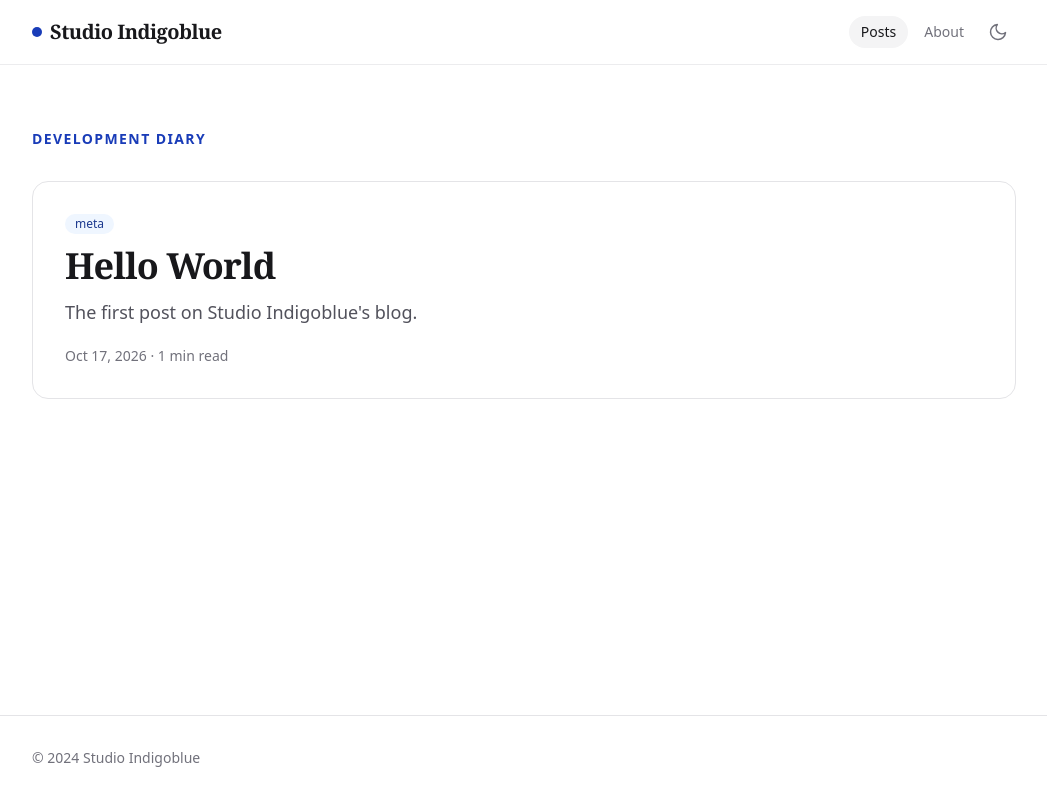
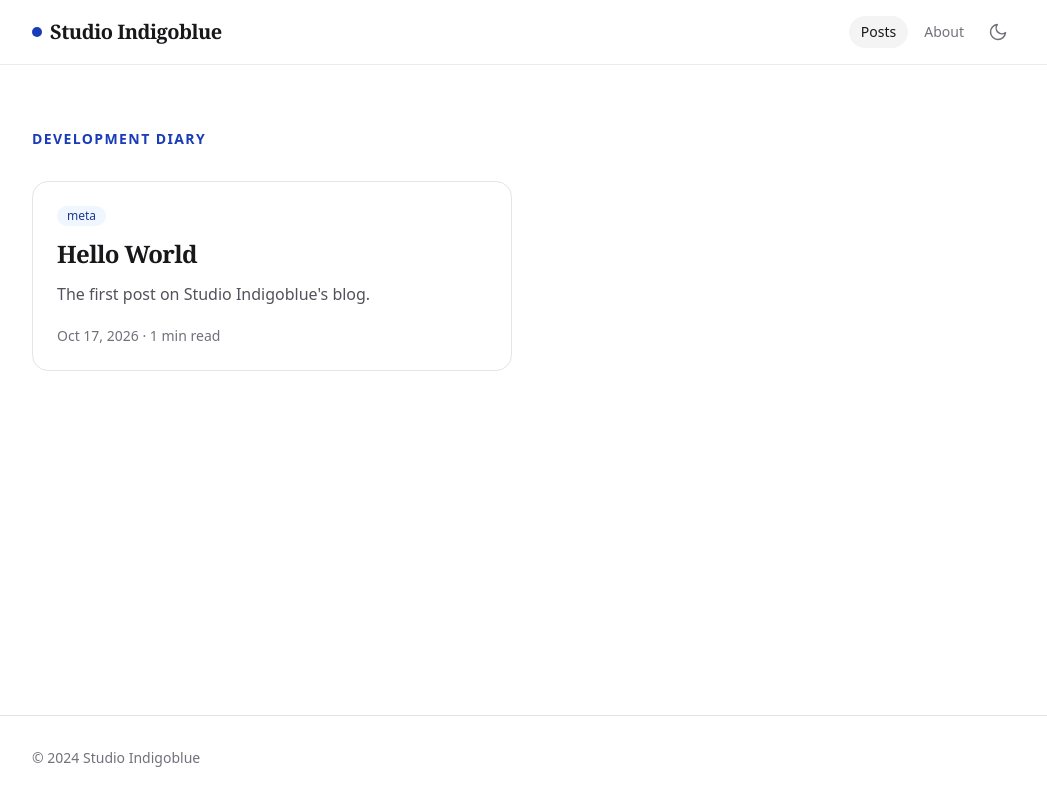
Before and after one commit to SimonKimDev/Devel, a React (Vite) app in the folder devel-frontend/: page / in a window 1280 px wide. Shown: the whole page, without its empty margins (116-1163 px from the left). Built offline with nearby package versions, Linux system fonts and the light colour scheme.

Commit message:
Fixing the size of the post card

```diff
--- a/devel-frontend/src/components/PostCard.tsx
+++ b/devel-frontend/src/components/PostCard.tsx
@@ -1,21 +1,23 @@
-import { Link } from 'react-router';
-import type { Post } from '../types/post';
-import { PostMeta } from './PostMeta';
-import { TagList } from './TagList';
+import { Link } from "react-router";
+import type { Post } from "../types/post";
+import { PostMeta } from "./PostMeta";
+import { TagList } from "./TagList";
 
 // LEARN: a component is a function from props to markup. PostCard doesn't fetch anything;
 // it renders whatever post it's given, which makes it easy to reuse and to test.
-export function PostCard({ post, featured = false }: { post: Post; featured?: boolean }) {
+export function PostCard({ post }: { post: Post }) {
   return (
-    <article className={featured ? 'card sm:col-span-2 sm:p-8' : 'card'}>
+    <article className="card">
       <TagList tags={post.tags} />
-      <h2 className={featured ? 'card-title text-3xl sm:text-4xl' : 'card-title text-2xl'}>
+      <h2 className={"card-title text-2xl"}>
         {/* The stretched link makes the whole card clickable while keeping one real link. */}
         <Link to={`/posts/${post.slug}`} className="stretched-link">
           {post.title}
         </Link>
       </h2>
-      {post.summary && <p className={featured ? 'text-lg text-soft' : 'line-clamp-3 text-soft'}>{post.summary}</p>}
+      {post.summary && (
+        <p className={"line-clamp-3 text-soft"}>{post.summary}</p>
+      )}
       <div className="mt-auto pt-2">
         <PostMeta post={post} />
       </div>
--- a/devel-frontend/src/pages/HomePage.tsx
+++ b/devel-frontend/src/pages/HomePage.tsx
@@ -1,8 +1,8 @@
-import { PostCard } from '../components/PostCard';
-import { StatusMessage } from '../components/StatusMessage';
-import { useAsync } from '../hooks/useAsync';
-import { useDocumentTitle } from '../hooks/useDocumentTitle';
-import { getPosts } from '../services/posts';
+import { PostCard } from "../components/PostCard";
+import { StatusMessage } from "../components/StatusMessage";
+import { useAsync } from "../hooks/useAsync";
+import { useDocumentTitle } from "../hooks/useDocumentTitle";
+import { getPosts } from "../services/posts";
 
 const noKey = undefined;
 
@@ -17,17 +17,19 @@ export function HomePage() {
       {/* A featured-projects showcase will go above the diary (issue #72). */}
       <h1 className="eyebrow mb-8">Development diary</h1>
 
-      {posts.status === 'loading' && <StatusMessage title="Loading posts…" />}
-      {posts.status === 'error' && (
-        <StatusMessage title="Couldn't load posts">Try refreshing the page.</StatusMessage>
+      {posts.status === "loading" && <StatusMessage title="Loading posts…" />}
+      {posts.status === "error" && (
+        <StatusMessage title="Couldn't load posts">
+          Try refreshing the page.
+        </StatusMessage>
       )}
-      {posts.status === 'success' &&
+      {posts.status === "success" &&
         (posts.data.length === 0 ? (
           <StatusMessage title="No posts yet">Check back soon.</StatusMessage>
         ) : (
           <div className="grid gap-6 sm:grid-cols-2">
-            {posts.data.map((post, index) => (
-              <PostCard key={post.post_id} post={post} featured={index === 0} />
+            {posts.data.map((post) => (
+              <PostCard key={post.post_id} post={post} />
             ))}
           </div>
         ))}
```
